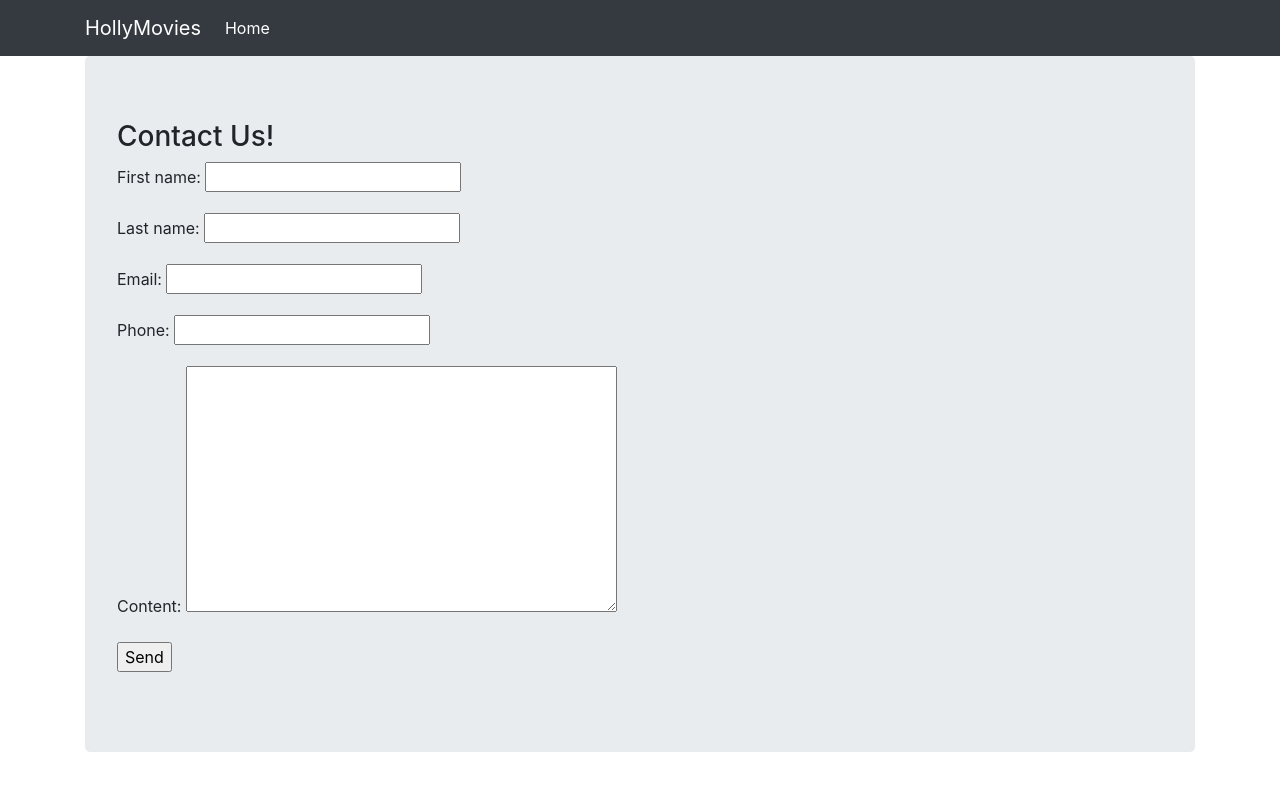
After one commit to Zalotleh/IMDB_Clone, a Django app: page /contact/ in a window 1280 px wide. The commit adds this page. Run offline with Django 4.2, Linux system fonts and the light colour scheme; some libraries are stand-ins or nearby versions.

Commit message:
I continue building, here I worked on: - added a new feature where users redirected to the same page after updating it, instead of being directed to home page. - created contact page using TemplateView first then django forms.

```diff
--- a/hollymovies/hollymovies/urls.py
+++ b/hollymovies/hollymovies/urls.py
@@ -32,7 +32,9 @@ from viewer.views import (hello,
                           DetailDirector,
                           CreateDirector,
                           DeleteDirector,
-                          UpdateDirector)
+                          UpdateDirector,
+                          ContactPage
+                          )
 
 urlpatterns = [
     path('admin/', admin.site.urls),
@@ -55,4 +57,5 @@ urlpatterns = [
     path('create_director/', CreateDirector.as_view(), name='create_director'),
     path('name/<int:pk>/update', UpdateDirector.as_view(), name='update_director'),
     path('name/<int:pk>/delete', DeleteDirector.as_view(), name='delete_director'),
+    path('contact/', ContactPage.as_view(), name='contact')
 ]
--- /dev/null
+++ b/hollymovies/viewer/forms.py
@@ -0,0 +1,9 @@
+from django import forms
+
+
+class ContactForm(forms.Form):
+    first_name = forms.CharField(max_length=30)
+    last_name = forms.CharField(max_length=30)
+    email = forms.EmailField()
+    phone = forms.CharField(max_length=20, required=False)
+    content = forms.CharField(max_length=500, widget=forms.Textarea)
--- /dev/null
+++ b/hollymovies/viewer/templates/contact.html
@@ -0,0 +1,15 @@
+{%extends 'base.html'%}
+{% block content%}
+
+<h3>Contact Us!</h3>
+
+<form method=post>
+    {%csrf_token%}
+    {{form.as_p}}
+<input type= 'submit' value = "Send">
+
+</form>
+
+
+
+{%endblock%}
--- a/hollymovies/viewer/templates/delete_director.html
+++ b/hollymovies/viewer/templates/delete_director.html
@@ -2,7 +2,7 @@
 
 {%block content%}
 
-Are you sure you want to delete the Actor {{director.name}} ?
+Are you sure you want to delete the Director {{director.name}} ?
 <form method="post">
     {% csrf_token %}
     <input type="submit" value="Delete Director">
--- a/hollymovies/viewer/views.py
+++ b/hollymovies/viewer/views.py
@@ -1,15 +1,18 @@
+from django.http import HttpResponse
 from django.shortcuts import render
-from django.http import HttpResponse
-from .models import Movie, Actor, Director
+from django.urls import reverse_lazy
+from .forms import ContactForm
 from django.views.generic import (ListView,
                                   CreateView,
                                   DetailView,
                                   UpdateView,
                                   DeleteView,
+                                  TemplateView,
+                                  FormView
                                   )
 
-from django.urls import reverse_lazy
 from .constants import COUNTRIES_CHOICES
+from .models import Movie, Actor, Director
 
 movies_database = {
     'topgun': 'Top Gun is awesome',
@@ -82,8 +85,14 @@ class CreateMovie(CreateView):
 class UpdateMovie(UpdateView):
     template_name = 'update_movie.html'
     model = Movie
-    success_url = reverse_lazy('home_page')
+    # success_url = reverse_lazy('home_page')
     fields = '__all__'
+
+    # after updating the user will go back to the detail_movie page instead of home_page.
+    def get_success_url(self):
+        movie_pk = self.kwargs['pk']
+        url = reverse_lazy('detail_movie', kwargs={'pk': movie_pk})
+        return url
 
 
 class DeleteMovie(DeleteView):
@@ -127,8 +136,14 @@ class CreateActor(CreateView):
 class UpdateActor(UpdateView):
     template_name = 'update_actor.html'
     model = Actor
-    success_url = reverse_lazy('actors_list')
+    # success_url = reverse_lazy('actors_list')
     fields = '__all__'
+
+    # after updating the user will go back to the detail_actor page instead of actor_list.
+    def get_success_url(self):
+        actor_pk = self.kwargs['pk']
+        url = reverse_lazy('detail_actor', kwargs={'pk': actor_pk})
+        return url
 
 
 class DeleteActor(DeleteView):
@@ -171,8 +186,14 @@ class CreateDirector(CreateView):
 class UpdateDirector(UpdateView):
     template_name = 'update_director.html'
     model = Actor
-    success_url = reverse_lazy('directors_list')
+    # success_url = reverse_lazy('directors_list')
     fields = '__all__'
+
+    # after updating the user will go back to the detail_movie page instead of director_list.
+    def get_success_url(self):
+        director_pk = self.kwargs['pk']
+        url = reverse_lazy('detail_director', kwargs={'pk': director_pk})
+        return url
 
 
 class DeleteDirector(DeleteView):
@@ -195,3 +216,21 @@ class DetailDirector(DetailView):
         context['country_name'] = country_name
 
         return context
+
+
+# class ContactPage(TemplateView):
+#     template_name = 'contact.html'
+
+
+class ContactPage(FormView):
+    template_name = 'contact.html'
+    form_class = ContactForm
+    success_url = reverse_lazy('home_page')
+
+    def form_valid(self, form):
+        print('I received your contact')
+        print(form.cleaned_data)
+        # the form parameter has all the data we receive from the users, from here we can
+        # manipulate it
+        # for ex, if we want to send an email response, save some data in db, send telegram message, sms
+        return super().form_valid(form)
```
Also changed, not shown: hollymovies/db.sqlite3.
